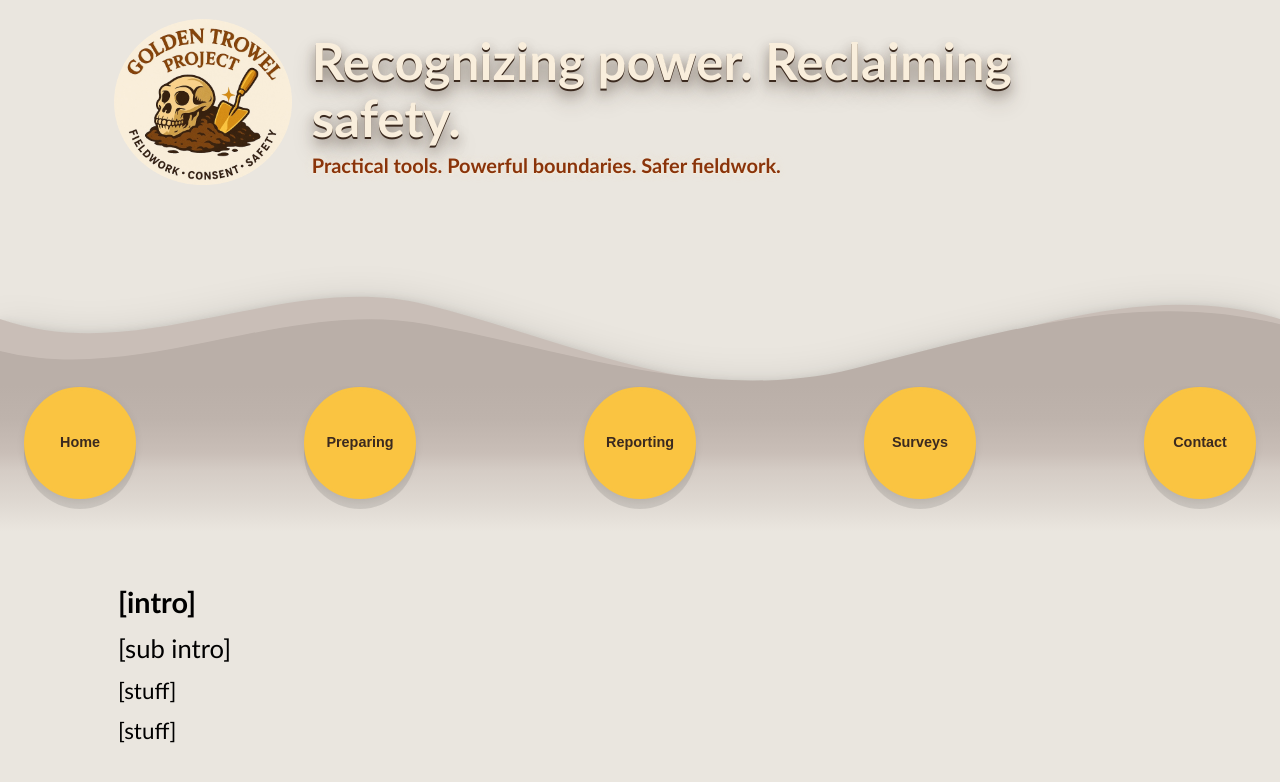
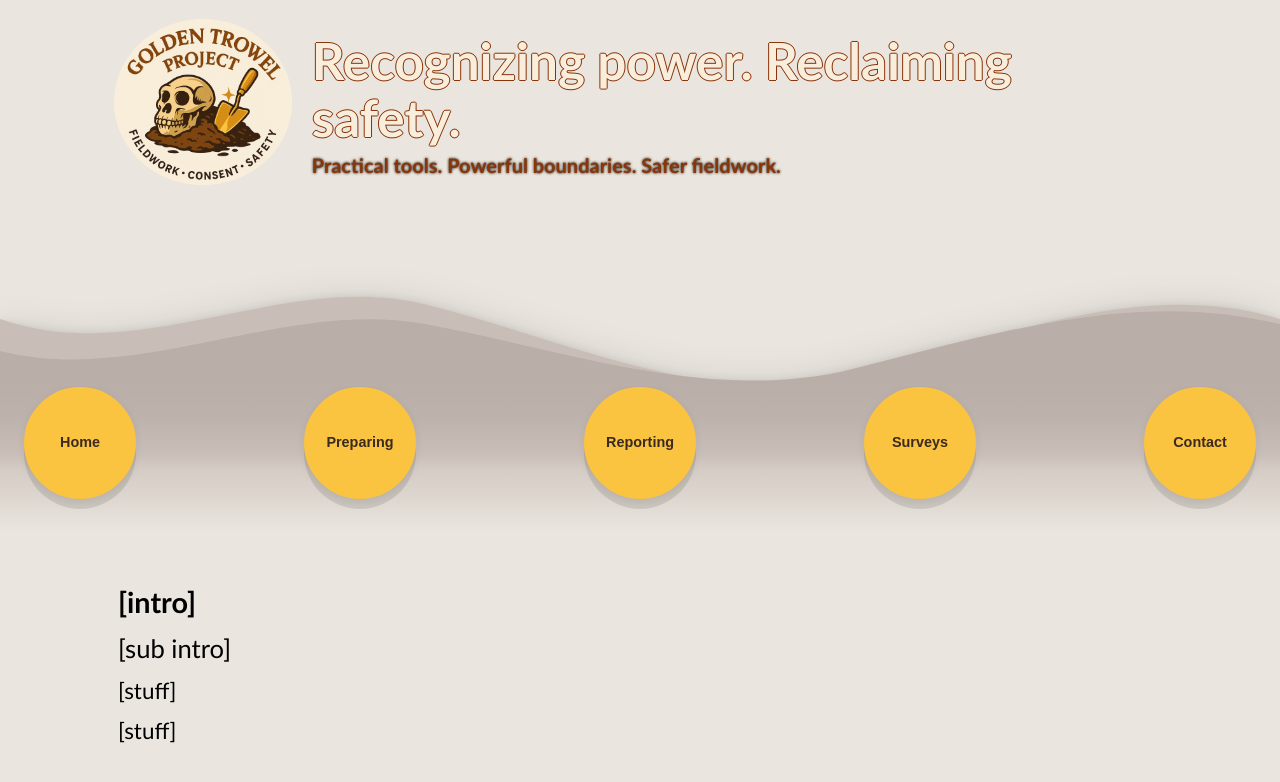
Before and after one commit to AnthroSafetyWarrior/GoldenTrowelProject, a Jekyll site: the page built from _pages/contact.html, in a window 1280 px wide. Shown: the top 782 px of the page. Built offline with Jekyll 4.4.1, drawn with Linux system fonts in a browser that asks for light colours.

Commit message:
updating name

```diff
--- a/_layouts/default.html
+++ b/_layouts/default.html
@@ -69,16 +69,13 @@ a:hover{ color:var(--logo-orange); }
       max-width:var(--maxw); margin:0 auto; padding: 0 clamp(16px,2vw,24px) clamp(16px, 6vw, 120px);
       text-shadow:0 2px 10px rgba(0,0,0,.35);
     }
-    .header-content img{ width: clamp(150px, 11vw, 190px); border-radius:12px; }
+    .header-content img{ width: clamp(150px, 11vw, 190px); border-radius:12px;  text-shadow: 0px 0px 3px var(--gold), 0 0 5px #ffe29c;}
 .header-text h1{
   color:#f9eedc;
   margin:.1em 0;
   font-size: clamp(2.2rem, 6.2vw, 3.2rem);
   line-height:1.12;
-  text-shadow:
-    0 2px 0 var(--soil),
-    0 6px 12px color-mix(in srgb, var(--soil) 40%, transparent),
-    0 12px 22px color-mix(in srgb, var(--soil) 28%, transparent);
+ text-shadow: -1px 0 var(--logo-orange), 0 1px var(--logo-orange), 1px 0 var(--logo-orange), 0 -1px var(--logo-orange);
 }
 
  .header-text p{
@@ -86,10 +83,7 @@ a:hover{ color:var(--logo-orange); }
   color: var(--logo-orange);
   font-weight:700;
   font-size: clamp(1.05rem, 2.6vw, 1.25rem);
-  text-shadow:
-    0 1px 0 #f9eedb,
-    0 0 8px color-mix(in srgb, #f9eedb 65%, transparent),
-    0 0 14px color-mix(in srgb, #f9eedb 40%, transparent);
+ text-shadow: 0px 0px 3px black, 0 0 5px #f9eedb;
 }
 
 
@@ -251,25 +245,8 @@ a:hover{ color:var(--logo-orange); }
   --gold-glow:#ffc12a; /* requested glow color */
 }
 
-/* wrap enables a pseudo-element behind the image */
-.logo-wrap{
-  position:relative;
-  display:inline-block;
-  line-height:0;  text-shadow:
-    0 2px 0 var(--soil),
-    0 6px 12px color-mix(in srgb, var(--soil) 40%, transparent),
-    0 12px 22px color-mix(in srgb, var(--soil) 28%, transparent);
-}
-
-/* soft radial glow behind the logo */
-.logo-wrap::before{
-  content:"";
-  position:absolute; inset:-14% -14%; /* slightly larger than image */
-  z-index:-1;
- }
-
 /* keep your previous sizing on the image */
-.header-content img.site-logo{ width: clamp(180px, 11vw, 220px); border-radius:12px; }
+.header-content img.site-logo{ width: clamp(180px, 11vw, 220px); border-radius:12px;  }
 
 
  </style>
```
